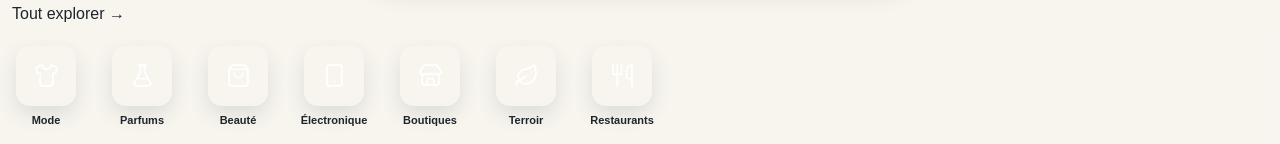
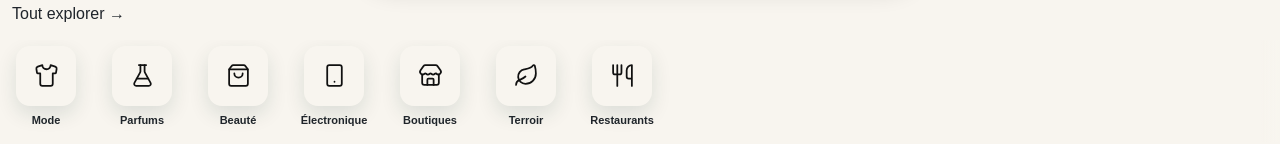
Before and after one commit to ianative431-cmd/revant-v2-public, a Next.js app: page / in a window 1280 px wide. Shown: the part 808-952 px from the top of the page. Built offline with nearby package versions, Linux system fonts and the light colour scheme; no server answers; the database is empty.

Commit message:
Fix shortcut icon circles and theme-aware SVG colors

```diff
--- a/src/components/layout/RevantMegaShortcuts.tsx
+++ b/src/components/layout/RevantMegaShortcuts.tsx
@@ -32,8 +32,27 @@ export default function RevantMegaShortcuts() {
               aria-label={`Explorer : ${label}`}
               className="revant-shortcut group flex min-h-[82px] w-[72px] shrink-0 snap-start flex-col items-center justify-center gap-2 bg-transparent px-1 py-1 text-center transition duration-200 focus-visible:outline focus-visible:outline-2 focus-visible:outline-offset-2 focus-visible:outline-[var(--brand-accent)] active:scale-[0.98] sm:w-[84px] sm:min-h-[94px]"
             >
-              <span className="revant-shortcut-icon relative isolate flex h-14 w-14 items-center justify-center rounded-full border-[4px] border-[var(--brand-shortcut-outline)] bg-transparent text-[var(--brand-shortcut-outline)] shadow-none ring-0 transition duration-200 sm:h-[60px] sm:w-[60px]">
-                <Icon size={25} strokeWidth={1.7} aria-hidden />
+              <span
+                className="revant-shortcut-icon relative isolate flex h-14 w-14 shrink-0 items-center justify-center rounded-full border-4 bg-transparent shadow-none ring-0 transition duration-200 sm:h-[60px] sm:w-[60px]"
+                style={{
+                  borderRadius: "50%",
+                  borderWidth: 4,
+                  borderStyle: "solid",
+                  borderColor: "var(--brand-shortcut-outline)",
+                  color: "var(--brand-shortcut-outline)",
+                }}
+              >
+                <Icon
+                  className="revant-shortcut-glyph"
+                  size={25}
+                  strokeWidth={1.7}
+                  aria-hidden
+                  style={{
+                    color: "var(--brand-shortcut-outline)",
+                    stroke: "currentColor",
+                    fill: "none",
+                  }}
+                />
               </span>
               <span className="text-[10px] font-semibold leading-tight text-[var(--brand-text)] sm:text-[11px]">{label}</span>
             </Link>
```
